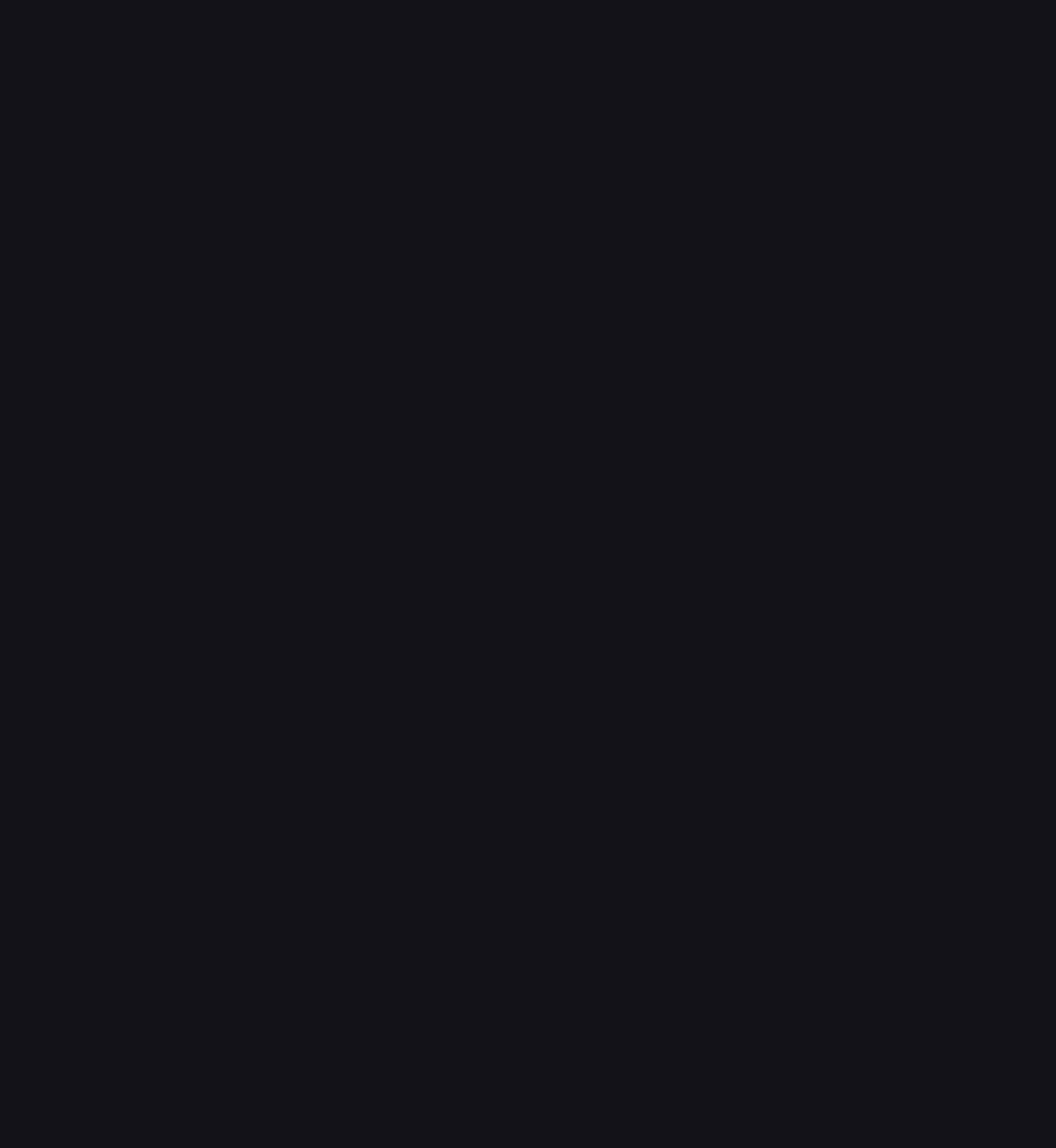
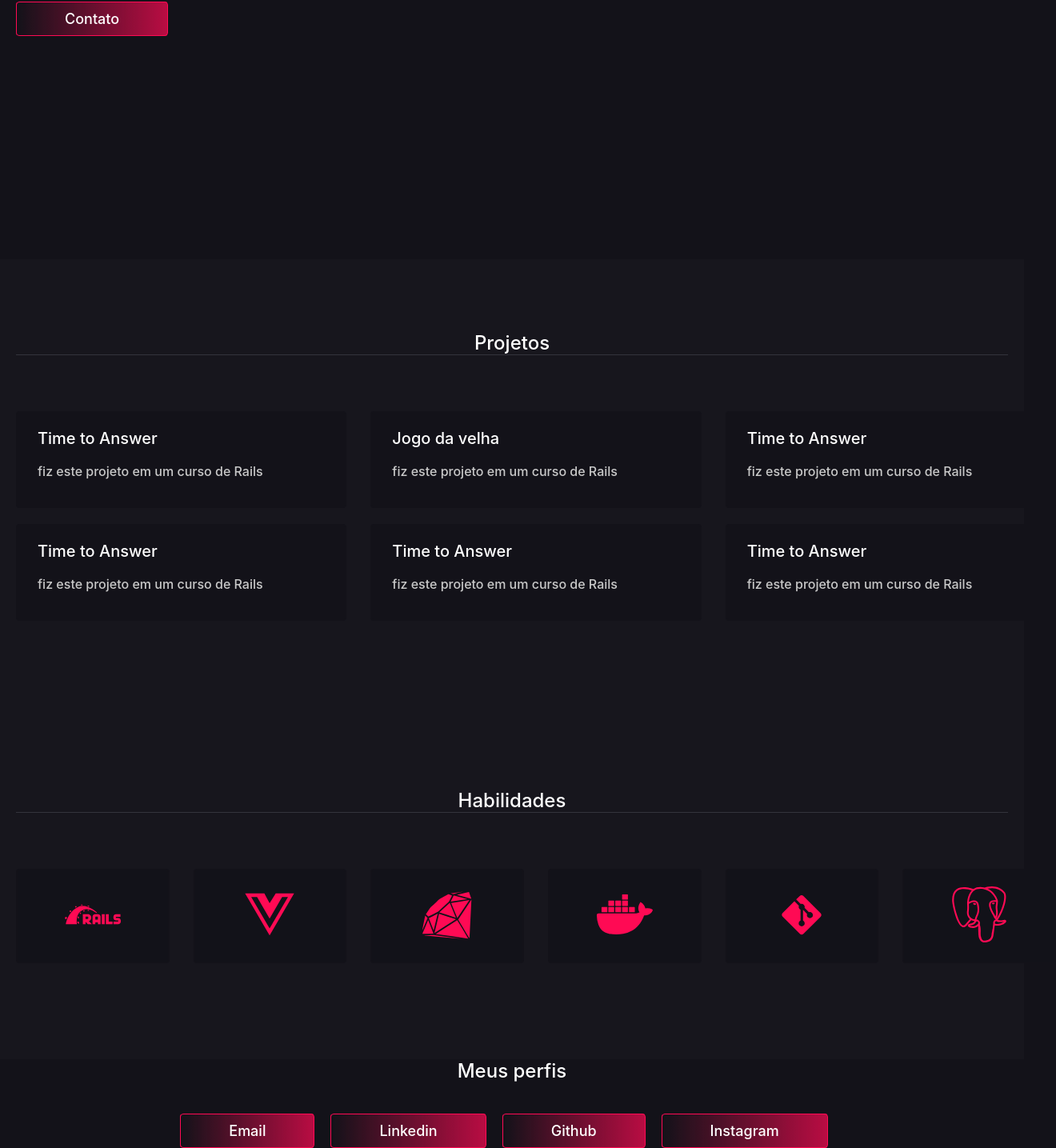
Before and after one commit to thiagows2/portfolio_react, a JavaScript app: page / in a window 1280 px wide. Shown: the part 532-1967 px from the top of the page at 80% size, 1320 px wide, since content can reach past the window. Before the commit the page ends 800 px from the top, so only its background shows below. Built offline with nearby package versions, Linux system fonts and the light colour scheme; the HTML template or start-up script is replaced by a standard one.

Commit message:
page home

```diff
--- a/src/App.js
+++ b/src/App.js
@@ -1,15 +1,11 @@
-import SkillCard from './components/SkillCard';
-import { DiReact } from 'react-icons/di'
+import Home from './pages/Home';
 
 import './styles/global.css'
 
 function App() {
   return (
-    <SkillCard
-      image={<DiReact color="FF0A54" size={70} />}
-      title="React"
-    />
-    );
+    <Home />
+  );
 }
 
 export default App;
--- /dev/null
+++ b/src/components/Footer/index.js
@@ -0,0 +1,18 @@
+import Link from '../Link'
+import Heading from '../Heading'
+
+import './styles.css'
+
+const Footer = () => (
+  <footer className="footer">
+    <Heading>Meus perfis</Heading>
+    <div className="footer__link">
+      <Link link="mailto:thiagomarques408@gmail.com" title="Email" />
+      <Link link="https://www.linkedin.com/in/thiago-marques-167296204/" title="Linkedin" />
+      <Link link="https://github.com/thiagows2" title="Github" />
+      <Link link="https://www.instagram.com/thiagows2/" title="Instagram" />
+    </div>
+  </footer>
+)
+
+export default Footer
--- /dev/null
+++ b/src/components/Footer/styles.css
@@ -0,0 +1,11 @@
+.footer {
+  text-align: center;
+}
+
+.footer__link {
+  margin-top: 50px;
+}
+
+.footer__link a {
+  margin-right: 20px;
+}
--- a/src/components/Introduction/index.js
+++ b/src/components/Introduction/index.js
@@ -6,14 +6,14 @@ import './styles.css'
 const Introduction = () => (
   <section>
     <Heading>
-      Olá, meu nome é Thiago <br />
-      Ando construindo alguns projetos web <br />
-      E este, é um deles...<br />
+      Olá, meu nome é Thiago e
+      ando construindo alguns projetos Web. <br />
+      Este é um deles...<br /> <br />
       Seja bem-vindo!
     </Heading>
     <div className="introduction__description">
       <p>
-        Sou estagiário em desenvolvimento web full stack<br />
+        Sou estagiário em Desenvolvimento Web Full Stack<br />
         tenho experiência com Rails e VueJS.
       </p>
     </div>
--- /dev/null
+++ b/src/pages/Home/index.js
@@ -0,0 +1,62 @@
+import Menu from '../../components/Menu'
+import Introduction from '../../components/Introduction'
+import Footer from '../../components/Footer'
+import Heading from '../../components/Heading'
+import SkillCard from '../../components/SkillCard'
+import ProjectCard from '../../components/ProjectCard'
+import skills from './skills'
+import projects from './projects'
+
+import './styles.css'
+
+const Home = () => (
+  <main className="home">
+    <header className="light-bg">
+      <div className="container">
+        <Menu/>
+      </div>
+    </header>
+
+    <section className="container section">
+      <Introduction/>
+    </section>
+
+    <section className="section light-bg">
+      <Heading lineBottom>
+        Projetos
+      </Heading>
+      <div className="container projects__container">
+        {projects.map((item, index) => (
+          <ProjectCard
+            key={index}
+            title={item.title}
+            description={item.description}
+          />
+        ))}
+      </div>
+    </section>
+
+    <section className="section light-bg">
+      <Heading lineBottom>
+        Habilidades
+      </Heading>
+      <div className="container skills__container">
+        {skills.map((item, index) => {
+          const Icon = item.image
+
+          return (
+            <SkillCard
+              key={index}
+              image={<Icon size={70} color="#FF0A54" />}
+              tittle={item.title}
+            />
+          )
+        })}
+      </div>
+    </section>
+
+    <Footer />
+  </main>
+)
+
+export default Home
--- /dev/null
+++ b/src/pages/Home/projects.js
@@ -0,0 +1,28 @@
+const projects = [
+  {
+    title: 'Time to Answer',
+    description: "fiz este projeto em um curso de Rails"
+  },
+  {
+    title: 'Jogo da velha',
+    description: "fiz este projeto em um curso de Rails"
+  },
+  {
+    title: 'Time to Answer',
+    description: "fiz este projeto em um curso de Rails"
+  },
+  {
+    title: 'Time to Answer',
+    description: "fiz este projeto em um curso de Rails"
+  },
+  {
+    title: 'Time to Answer',
+    description: "fiz este projeto em um curso de Rails"
+  },
+  {
+    title: 'Time to Answer',
+    description: "fiz este projeto em um curso de Rails"
+  }
+]
+
+export default projects
--- /dev/null
+++ b/src/pages/Home/skills.js
@@ -0,0 +1,35 @@
+import { SiRubyonrails as Rails } from 'react-icons/si'
+import { SiDocker as Docker } from 'react-icons/si'
+import { SiPostgresql as PG } from 'react-icons/si'
+import { FaVuejs as vue } from 'react-icons/fa'
+import { DiGit as Git } from 'react-icons/di'
+import { DiRuby as Ruby } from 'react-icons/di'
+
+const skills = [
+  {
+    image: Rails,
+    title: 'Ruby on Rails'
+  },
+  {
+    image: vue,
+    title: 'VueJS'
+  },
+  {
+    image: Ruby,
+    title: 'Ruby'
+  },
+  {
+    image: Docker,
+    title: 'Docker'
+  },
+  {
+    image: Git,
+    title: 'Git'
+  },
+  {
+    image: PG,
+    title: 'PostgreSQL'
+  },
+]
+
+export default skills
--- /dev/null
+++ b/src/pages/Home/styles.css
@@ -0,0 +1,32 @@
+.container {
+  width: 1300px;
+  margin: 0 auto;
+}
+
+.light-bg {
+  background-color: #17161D;
+}
+
+.section {
+  padding: 90px 20px 120px;
+}
+
+.section > section {
+  margin: 170px auto 170px;
+}
+
+.projects__container {
+  display: grid;
+  grid-template-columns: repeat(3, 1fr);
+  column-gap: 30px;
+  row-gap: 20px;
+  padding-top: 70px;
+}
+
+.skills__container {
+  display: grid;
+  grid-template-columns: repeat(6, 1fr);
+  column-gap: 30px;
+  row-gap: 20px;
+  padding-top: 70px;
+}
```
